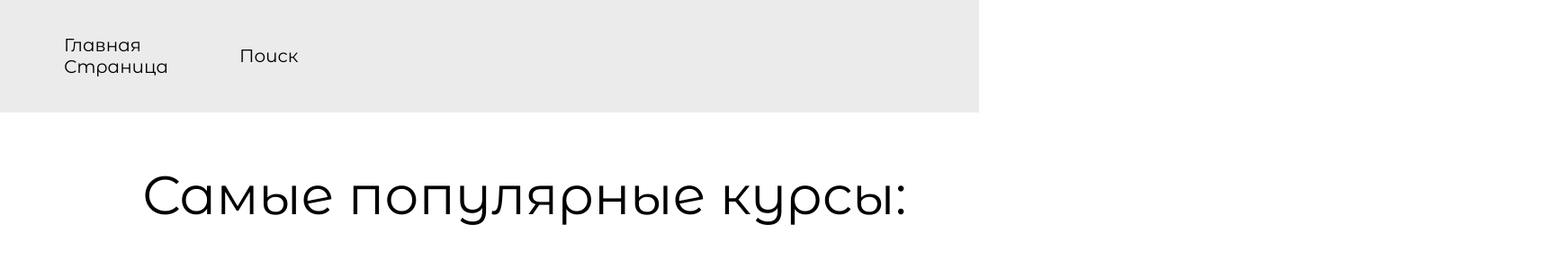
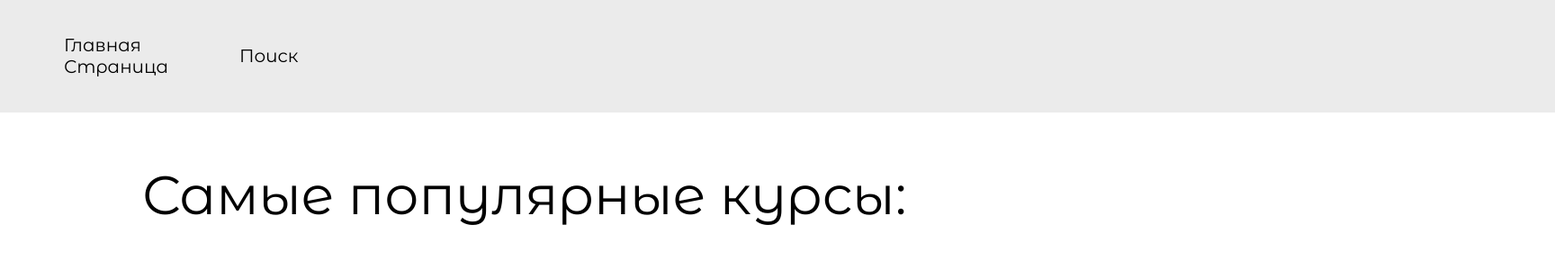
Before and after one commit to DrNizam/cfdacsadsasa, a plain HTML site: page index.html in a window 1280 px wide. Shown: the top 290 px of the page at 90% size, 1728 px wide, since content can reach past the window. Drawn offline with Linux system fonts and the light colour scheme.

Commit message:
Update style.css

```diff
--- a/style.css
+++ b/style.css
@@ -2,7 +2,7 @@
 
 .top {
     position: absolute;
-    width: 100%;
+    width: 10000px;
     height: 125px;
     left: 0px;
     top: 0px;
```
